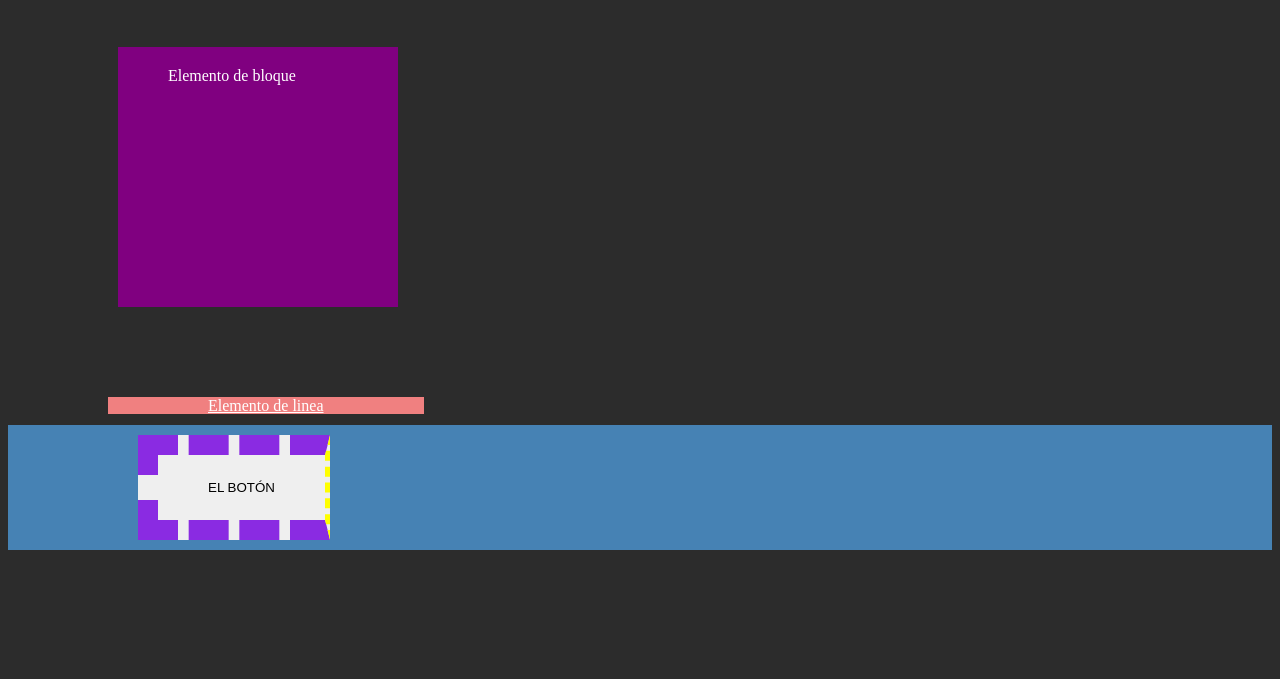
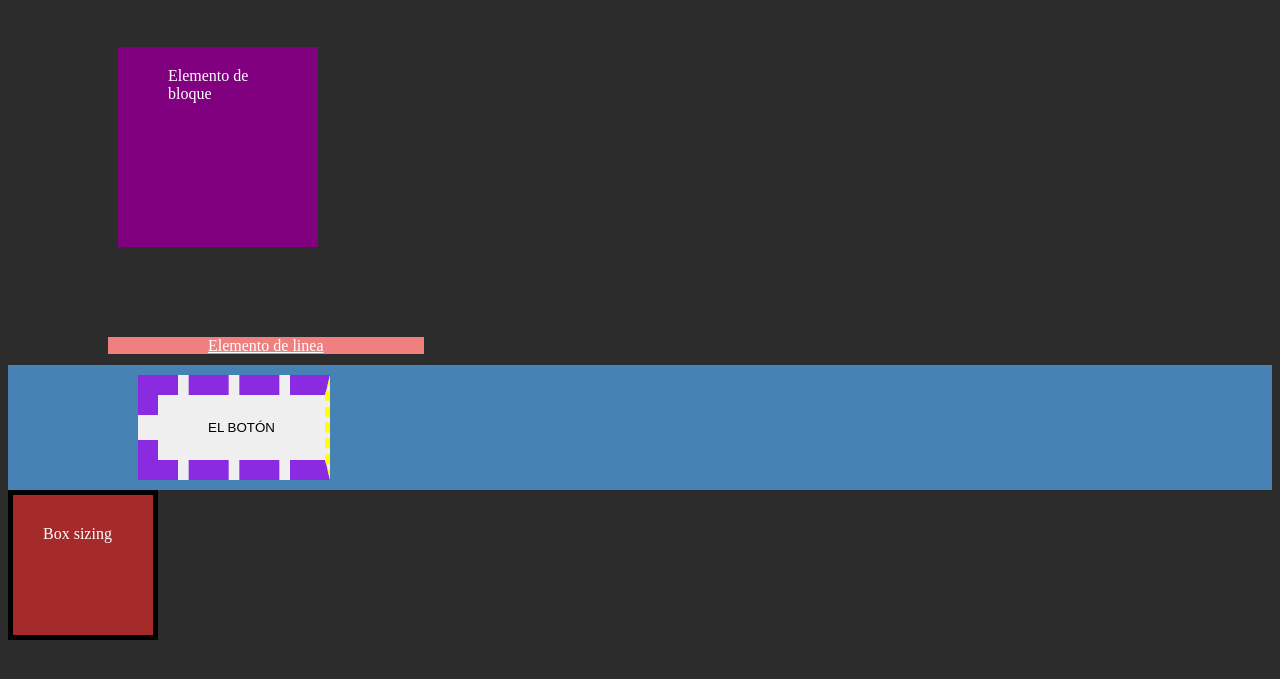
Before and after one commit to sonnymayta/CSS, a plain HTML site: page Box-model/index.html in a window 1280 px wide. Shown: the part 61-740 px from the top of the page. Drawn offline with Linux system fonts and the light colour scheme.

Commit message:
Box sizing

```diff
--- a/Box-model/css/styles.css
+++ b/Box-model/css/styles.css
@@ -1,3 +1,8 @@
+/* Practica recomendada */
+* {
+  box-sizing: border-box;
+}
+
 body {
   background-color: rgb(44, 44, 44);
   color: white;
@@ -16,6 +21,15 @@ body {
   height: 200px;
   margin: 50px 70px 90px 110px;
   padding: 20px 30px 40px 50px;
+}
+
+.block-1 {
+  background-color: brown;
+  width: 150px;
+  height: 150px;
+  padding: 30px;
+  border: 5px solid black;
+  /* box-sizing: border-box; */
 }
 
 .inline {
@@ -66,8 +80,14 @@ body {
     - 2 valores: top/botton left/right.
     - 1 valores: top/right/botton/left.
 
-  - Width
-  - Height
+  - Width: Ancho
+  - Height: Alto
+
+  - box-sizing: Es la propiedad que nos permite controlar el cálculo que hace el navegador a
+  la hora de modificar las propiedades content, padding y border. Los 2 valores que podemos darle
+  son:
+    - content-box: Valor por defecto.
+    - border-box: cálculo de tamaño del elemento incluyendo el padding y el border.
 
   NOTA
   - No puedemos dar medida a elementos en line, solo a elementos de tipo bloque.
@@ -77,4 +97,5 @@ body {
   - Se recomienda que se tenga conocimiento de cada linea de código que se escribe y su razon de ser.
   - Se utiliza margin cuando quieres saparar tu caja de los elementos que la rodean.
   - Se utiliza padding cuando quieres aumentar el tamaño de la caja y los bordes del contenido.
+  - Utilizar el selector universal para establecer el box-sizing es una buena practica.
 */
--- a/Box-model/index.html
+++ b/Box-model/index.html
@@ -13,5 +13,6 @@
   <div class="buttons">
     <button class="button">EL BOTÓN</button>
   </div>
+  <div class="block-1">Box sizing</div>
 </body>
 </html>
```
